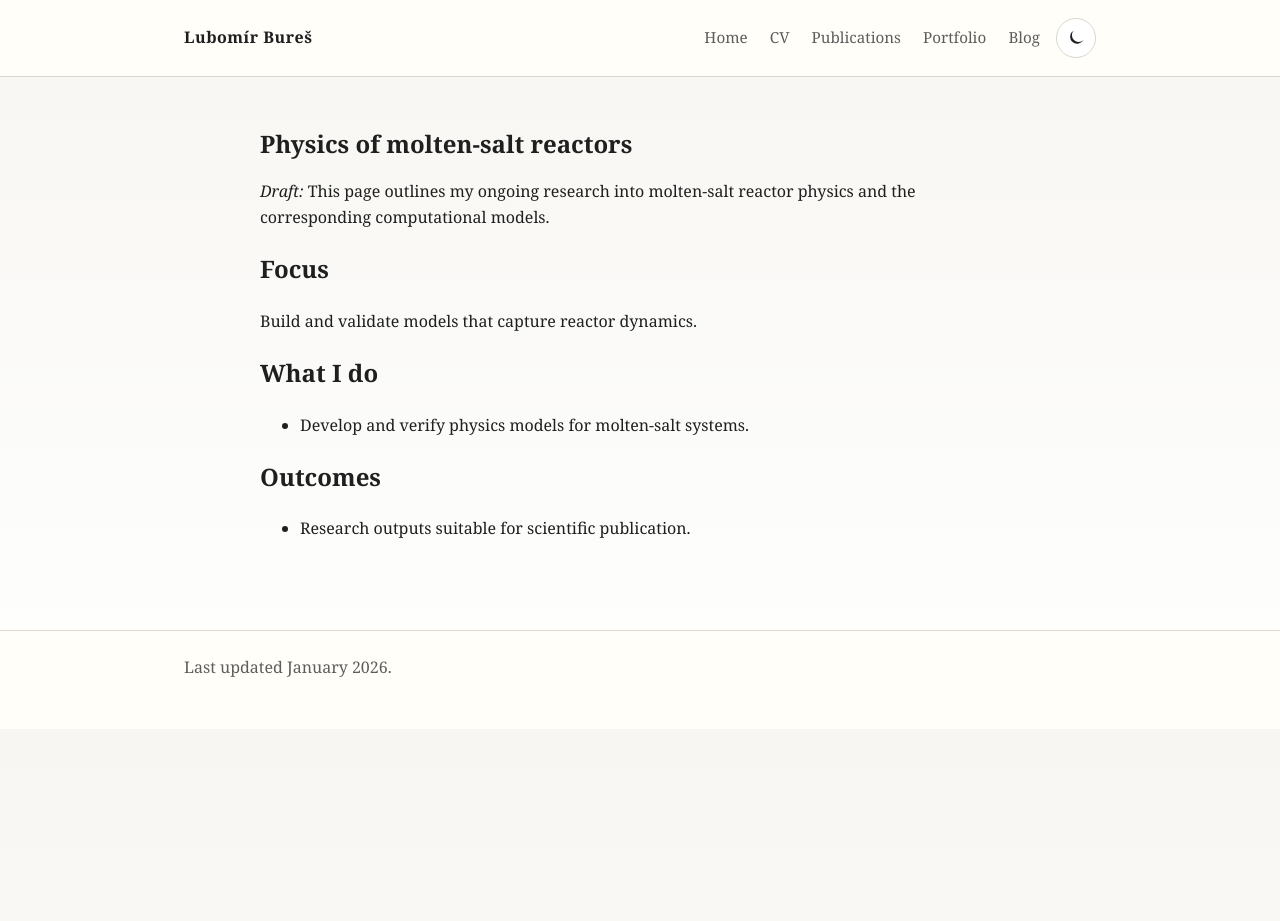
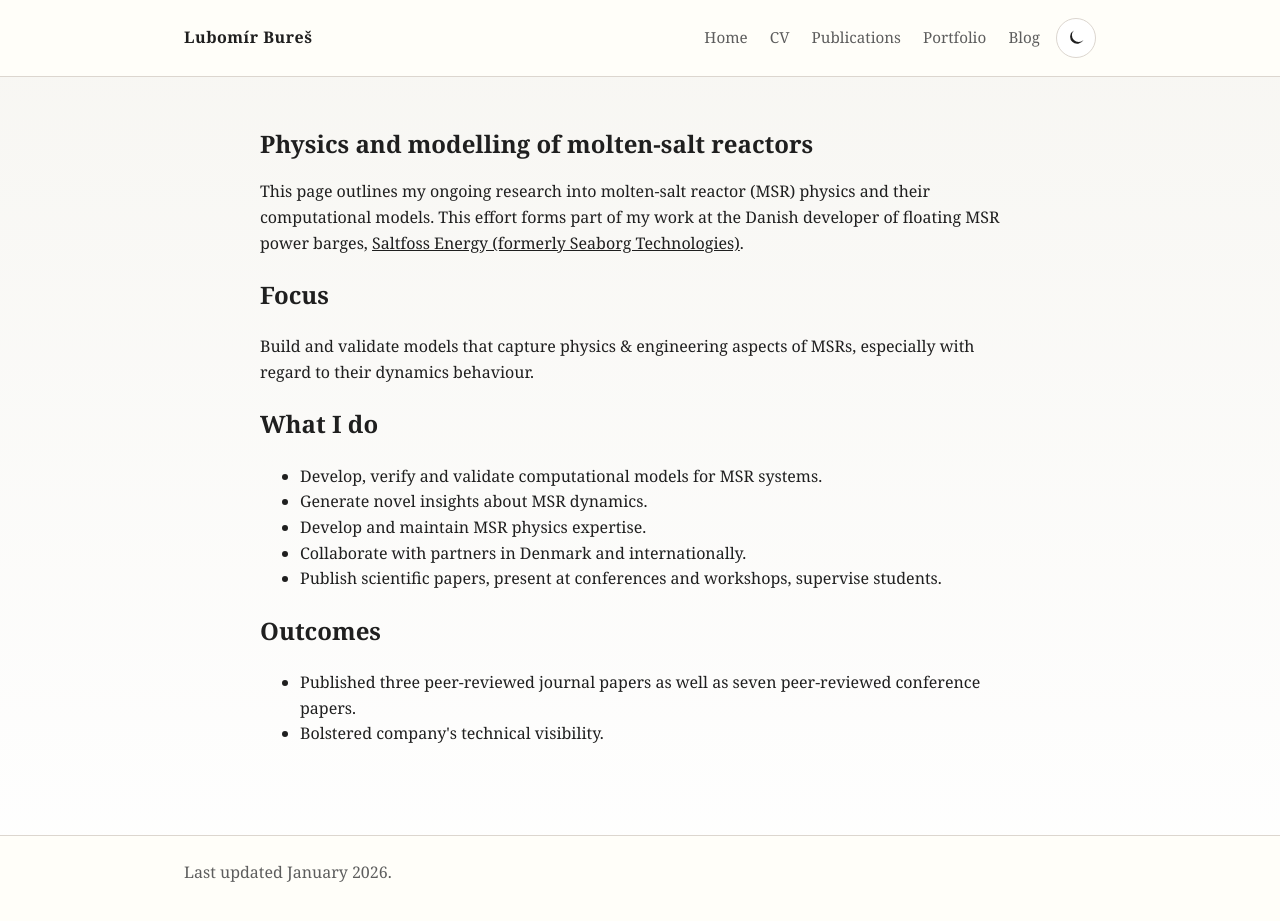
Before and after one commit to tannhorn/tannhorn.github.io, a Jekyll site: the page built from portfolio/physics-of-molten-salt-reactors/index.md, in a window 1280 px wide and 933 px high. Shown: the top 921 px of the window. Built offline with Jekyll 4.4.1, drawn with Linux system fonts in a browser that asks for light colours.

Commit message:
updated portfolio 2

```diff
--- a/_data/portfolio.yml
+++ b/_data/portfolio.yml
@@ -1,12 +1,12 @@
 - name: "Research"
   tagline: "In my career, I have been active in computational modelling applied to a range of problems."
   items:
-    - name: "Physics of molten-salt reactors"
+    - name: "Physics and modelling of molten-salt reactors"
       summary: "Ongoing research on physics and computational modelling of molten-salt reactors at Saltfoss Energy."
       status: "October 2021 to present"
       slug: "physics-of-molten-salt-reactors"
     - name: "Direct numerical simulation of phase change"
-      summary: "Master's and PhD research on phase-change physics and high-fidelity numerical simulation."
+      summary: "Master and PhD research on phase-change physics and high-fidelity numerical simulation."
       status: "October 2017 to September 2021"
       slug: "direct-numerical-simulation-of-phase-change"
 - name: "Independent Work"
--- a/portfolio/physics-of-molten-salt-reactors/index.md
+++ b/portfolio/physics-of-molten-salt-reactors/index.md
@@ -1,19 +1,24 @@
 ---
 layout: page
-title: "Physics of molten-salt reactors"
+title: "Physics and modelling of molten-salt reactors"
 ---
 
-<p><em>Draft:</em> This page outlines my ongoing research into molten-salt reactor physics and the corresponding computational models.</p>
+This page outlines my ongoing research into molten-salt reactor (MSR) physics and their computational models. This effort forms part of my work at the Danish developer of floating MSR power barges, <a href="https://www.saltfoss.com">Saltfoss Energy (formerly Seaborg Technologies)</a>.
 
 <h2>Focus</h2>
-<p>Build and validate models that capture reactor dynamics.</p>
+<p>Build and validate models that capture physics & engineering aspects of MSRs, especially with regard to their dynamics behaviour.</p>
 
 <h2>What I do</h2>
 <ul>
-  <li>Develop and verify physics models for molten-salt systems.</li>
+  <li>Develop, verify and validate computational models for MSR systems.</li>
+  <li>Generate novel insights about MSR dynamics.</li>
+  <li>Develop and maintain MSR physics expertise.</li>
+  <li>Collaborate with partners in Denmark and internationally.</li>
+  <li>Publish scientific papers, present at conferences and workshops, supervise students.</li>
 </ul>
 
 <h2>Outcomes</h2>
 <ul>
-  <li>Research outputs suitable for scientific publication.</li>
+<li>Published three peer-reviewed journal papers as well as seven peer-reviewed conference papers.</li>
+<li>Bolstered company's technical visibility.</li>
 </ul>
```
Also changed, not shown: portfolio/direct-numerical-simulation-of-phase-change/index.md (+3 -3 lines).
